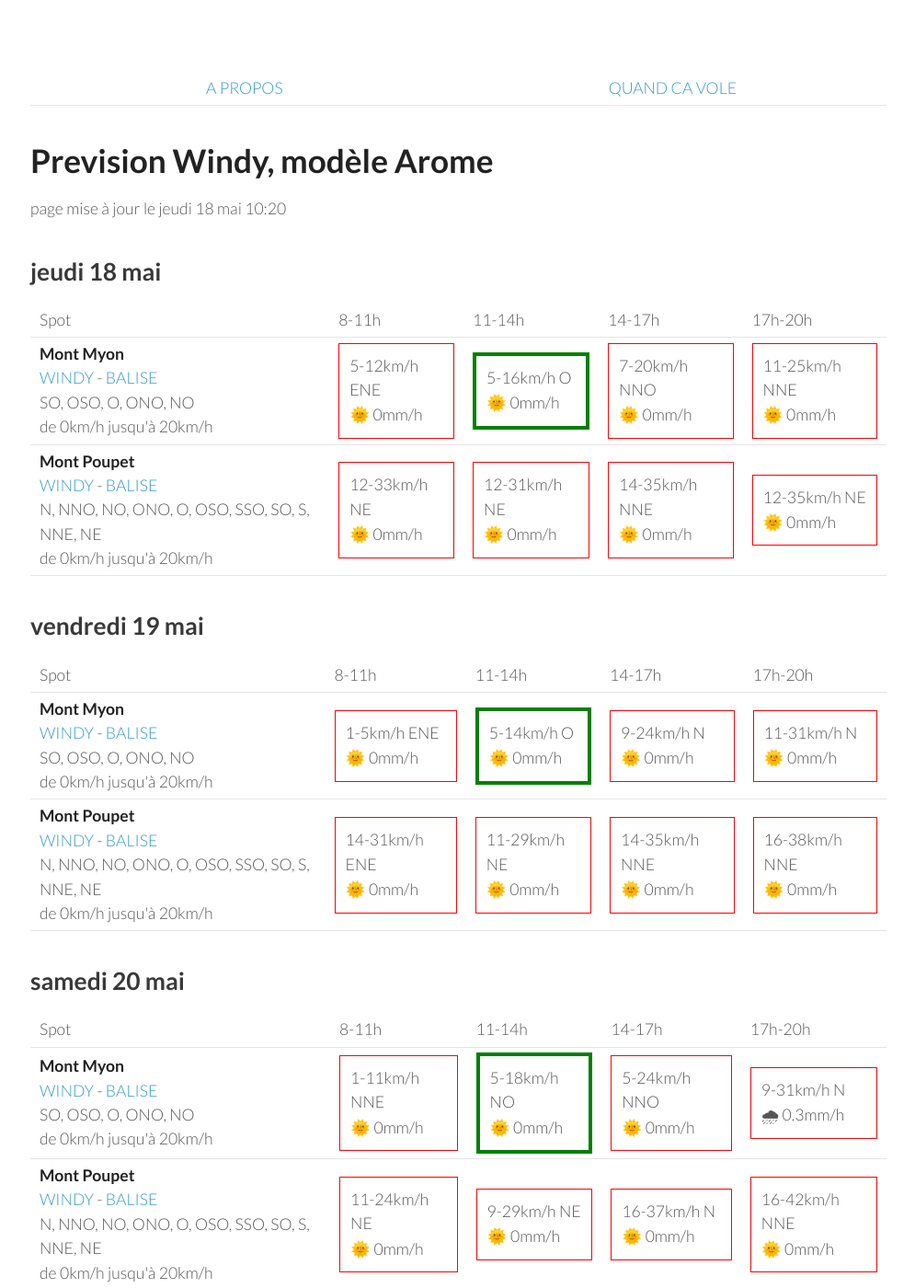
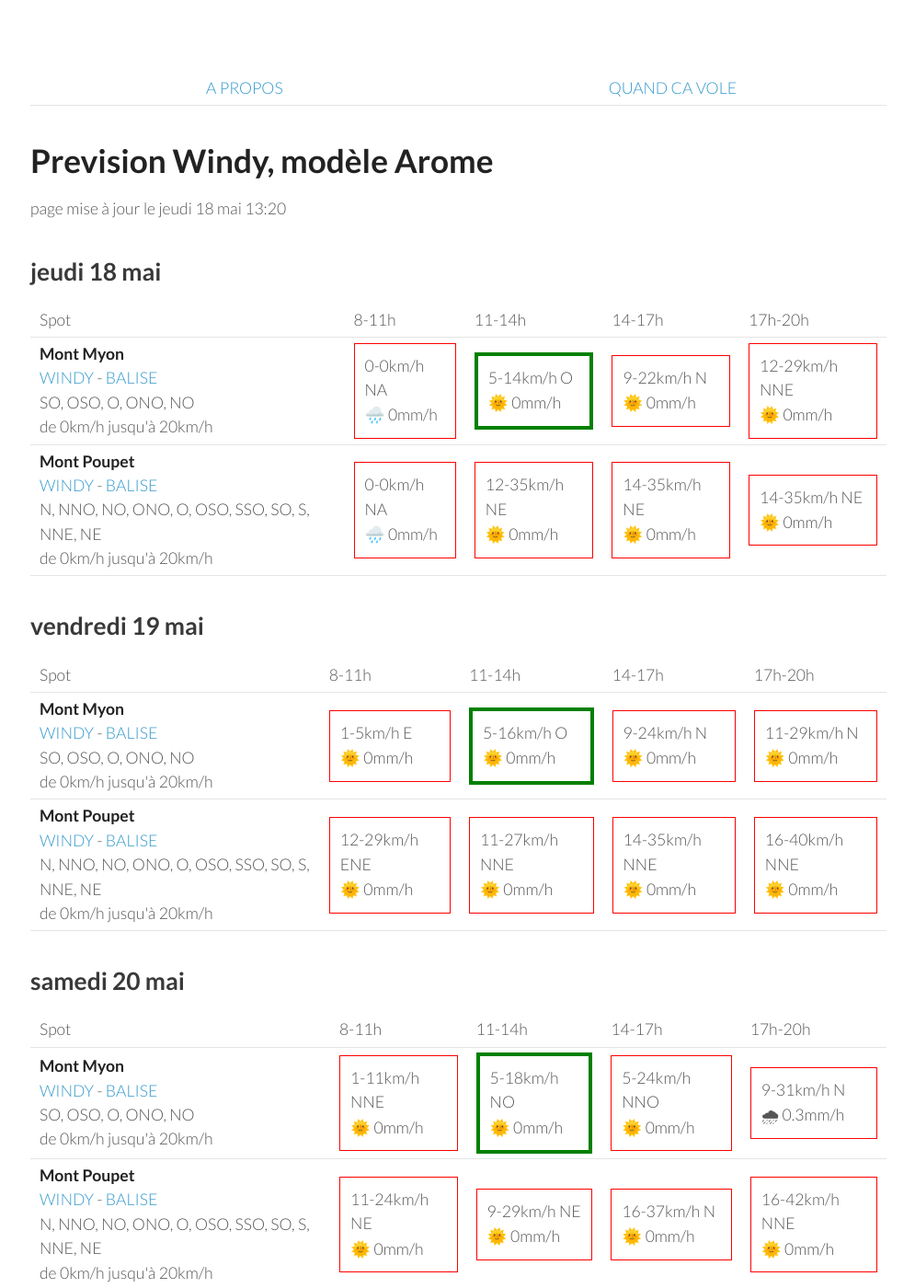
Before and after one commit to parapente-dans-le-nord/parapente-dans-le-nord.github.io, a Jekyll site: the page built from jura.markdown, in a window 1280 px wide and 1400 px high. Shown: the whole window at 92% size, without its empty margins (25-1020 px from the left). Built offline with Jekyll 4.4.1, drawn with Linux system fonts in a browser that asks for light colours.

Commit message:
update index.markdown

```diff
--- a/jura.markdown
+++ b/jura.markdown
@@ -7,7 +7,7 @@ title:  "Tous les spots"
 {: .links}
 
 # Prevision Windy, modèle Arome
-page mise à jour le jeudi 18 mai 10:20
+page mise à jour le jeudi 18 mai 13:20
 
 ## jeudi 18 mai
 
@@ -24,21 +24,19 @@ page mise à jour le jeudi 18 mai 10:20
 <tr>
         <td><strong>Mont Myon</strong><br><a href="https://windy.com/46.331/5.397?45.898,5.394,8,m:eWoagj8">WINDY</a> - <span class=""><a href="http://www.balisemeteo.com/balise.php?idBalise=70">BALISE</a> </span><br> <span class="vent-favorable">SO, OSO, O, ONO, NO</span><br><span class="force-vent">de 0km/h jusqu'à 20km/h</span> </td>
 
-            <td><div class="not-flyable"><p>5-12km/h ENE</p><p>🌞 0mm/h</p></div></td>
-            <td><div class="flyable"><p>5-16km/h O</p><p>🌞 0mm/h</p></div></td>
-            <td><div class="not-flyable"><p>7-20km/h NNO</p><p>🌞 0mm/h</p></div></td>
-            <td><div class="not-flyable"><p>11-25km/h NNE</p><p>🌞 0mm/h</p></div></td>
-
+            <td><div class="not-flyable"><p>0-0km/h NA</p><p>🌧️ 0mm/h</p></div></td>
+            <td><div class="flyable"><p>5-14km/h O</p><p>🌞 0mm/h</p></div></td>
+            <td><div class="not-flyable"><p>9-22km/h N</p><p>🌞 0mm/h</p></div></td>
+            <td><div class="not-flyable"><p>12-29km/h NNE</p><p>🌞 0mm/h</p></div></td>
 
     </tr>
 <tr>
         <td><strong>Mont Poupet</strong><br><a href="https://windy.com/46.970/5.876?46.541,5.876,8">WINDY</a> - <span class=""><a href="http://www.balisemeteo.com/balise.php?idBalise=92">BALISE</a> </span><br> <span class="vent-favorable">N, NNO, NO, ONO, O, OSO, SSO, SO, S, NNE, NE</span><br><span class="force-vent">de 0km/h jusqu'à 20km/h</span> </td>
 
-            <td><div class="not-flyable"><p>12-33km/h NE</p><p>🌞 0mm/h</p></div></td>
-            <td><div class="not-flyable"><p>12-31km/h NE</p><p>🌞 0mm/h</p></div></td>
-            <td><div class="not-flyable"><p>14-35km/h NNE</p><p>🌞 0mm/h</p></div></td>
+            <td><div class="not-flyable"><p>0-0km/h NA</p><p>🌧️ 0mm/h</p></div></td>
             <td><div class="not-flyable"><p>12-35km/h NE</p><p>🌞 0mm/h</p></div></td>
-
+            <td><div class="not-flyable"><p>14-35km/h NE</p><p>🌞 0mm/h</p></div></td>
+            <td><div class="not-flyable"><p>14-35km/h NE</p><p>🌞 0mm/h</p></div></td>
 
     </tr>
 
@@ -60,20 +58,20 @@ page mise à jour le jeudi 18 mai 10:20
 <tr>
         <td><strong>Mont Myon</strong><br><a href="https://windy.com/46.331/5.397?45.898,5.394,8,m:eWoagj8">WINDY</a> - <span class=""><a href="http://www.balisemeteo.com/balise.php?idBalise=70">BALISE</a> </span><br> <span class="vent-favorable">SO, OSO, O, ONO, NO</span><br><span class="force-vent">de 0km/h jusqu'à 20km/h</span> </td>
 
-            <td><div class="not-flyable"><p>1-5km/h ENE</p><p>🌞 0mm/h</p></div></td>
-            <td><div class="flyable"><p>5-14km/h O</p><p>🌞 0mm/h</p></div></td>
+            <td><div class="not-flyable"><p>1-5km/h E</p><p>🌞 0mm/h</p></div></td>
+            <td><div class="flyable"><p>5-16km/h O</p><p>🌞 0mm/h</p></div></td>
             <td><div class="not-flyable"><p>9-24km/h N</p><p>🌞 0mm/h</p></div></td>
-            <td><div class="not-flyable"><p>11-31km/h N</p><p>🌞 0mm/h</p></div></td>
+            <td><div class="not-flyable"><p>11-29km/h N</p><p>🌞 0mm/h</p></div></td>
 
 
     </tr>
 <tr>
         <td><strong>Mont Poupet</strong><br><a href="https://windy.com/46.970/5.876?46.541,5.876,8">WINDY</a> - <span class=""><a href="http://www.balisemeteo.com/balise.php?idBalise=92">BALISE</a> </span><br> <span class="vent-favorable">N, NNO, NO, ONO, O, OSO, SSO, SO, S, NNE, NE</span><br><span class="force-vent">de 0km/h jusqu'à 20km/h</span> </td>
 
-            <td><div class="not-flyable"><p>14-31km/h ENE</p><p>🌞 0mm/h</p></div></td>
-            <td><div class="not-flyable"><p>11-29km/h NE</p><p>🌞 0mm/h</p></div></td>
+            <td><div class="not-flyable"><p>12-29km/h ENE</p><p>🌞 0mm/h</p></div></td>
+            <td><div class="not-flyable"><p>11-27km/h NNE</p><p>🌞 0mm/h</p></div></td>
             <td><div class="not-flyable"><p>14-35km/h NNE</p><p>🌞 0mm/h</p></div></td>
-            <td><div class="not-flyable"><p>16-38km/h NNE</p><p>🌞 0mm/h</p></div></td>
+            <td><div class="not-flyable"><p>16-40km/h NNE</p><p>🌞 0mm/h</p></div></td>
 
 
     </tr>
```
